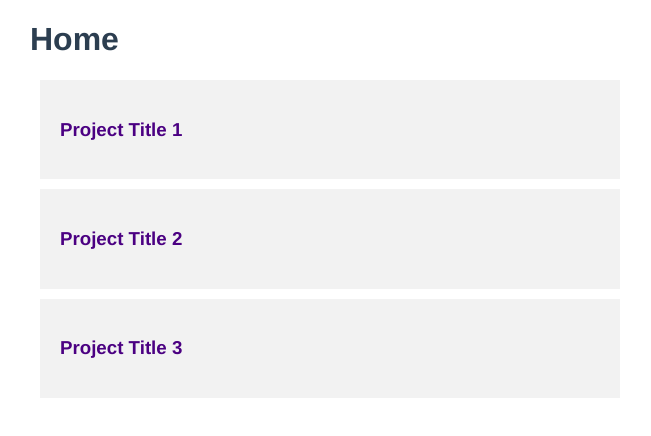
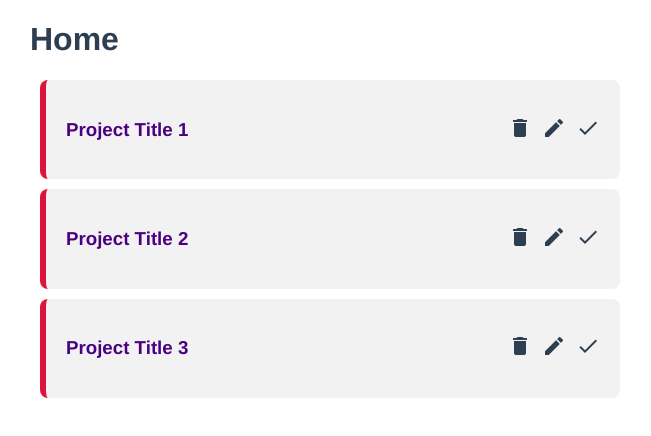
Before and after one commit to ChanHeinKyaw/Vue_JS, a Vue app in the folder Chapter_9/project-planner/: page / in a window 1280 px wide. Shown: the top 436 px of the page, without its empty margins (310-961 px from the left). Built offline with nearby package versions, Linux system fonts and the light colour scheme; data requests are answered from the project's data file.

Commit message:
adding css and icons in our project

```diff
--- a/Chapter_9/project-planner/public/index.html
+++ b/Chapter_9/project-planner/public/index.html
@@ -1,15 +1,23 @@
 <!DOCTYPE html>
 <html lang="">
   <head>
-    <meta charset="utf-8">
-    <meta http-equiv="X-UA-Compatible" content="IE=edge">
-    <meta name="viewport" content="width=device-width,initial-scale=1.0">
-    <link rel="icon" href="<%= BASE_URL %>favicon.ico">
+    <meta charset="utf-8" />
+    <meta http-equiv="X-UA-Compatible" content="IE=edge" />
+    <meta name="viewport" content="width=device-width,initial-scale=1.0" />
+    <link rel="icon" href="<%= BASE_URL %>favicon.ico" />
+    <link
+      href="https://fonts.googleapis.com/icon?family=Material+Icons"
+      rel="stylesheet"
+    />
     <title><%= htmlWebpackPlugin.options.title %></title>
   </head>
   <body>
     <noscript>
-      <strong>We're sorry but <%= htmlWebpackPlugin.options.title %> doesn't work properly without JavaScript enabled. Please enable it to continue.</strong>
+      <strong
+        >We're sorry but <%= htmlWebpackPlugin.options.title %> doesn't work
+        properly without JavaScript enabled. Please enable it to
+        continue.</strong
+      >
     </noscript>
     <div id="app"></div>
     <!-- built files will be auto injected -->
--- a/Chapter_9/project-planner/src/components/SingleProject.vue
+++ b/Chapter_9/project-planner/src/components/SingleProject.vue
@@ -1,6 +1,15 @@
 <template>
-  <div class="project" @click="showDetail = !showDetail">
-    <h3>{{ project.title }}</h3>
+  <div class="project">
+    <div class="flexing">
+      <div>
+        <h3 @click="showDetail = !showDetail">{{ project.title }}</h3>
+      </div>
+      <div>
+        <span class="material-icons"> delete </span>
+        <span class="material-icons"> edit </span>
+        <span class="material-icons"> done </span>
+      </div>
+    </div>
     <p v-if="showDetail">{{ project.detail }}</p>
   </div>
 </template>
@@ -20,11 +29,28 @@ export default {
 .project {
   padding: 20px;
   background-color: #f2f2f2;
+  margin: 10px;
+  border-left: 6px solid crimson;
+  border-radius: 8px;
+}
+
+.flexing {
+  display: flex;
+  justify-content: space-between;
+  align-items: center;
+}
+
+span {
   cursor: pointer;
-  margin: 10px;
+  margin-left: 10px;
+}
+
+span:hover {
+  color: #777;
 }
 
 h3 {
+  cursor: pointer;
   color: indigo;
 }
 </style>
```
